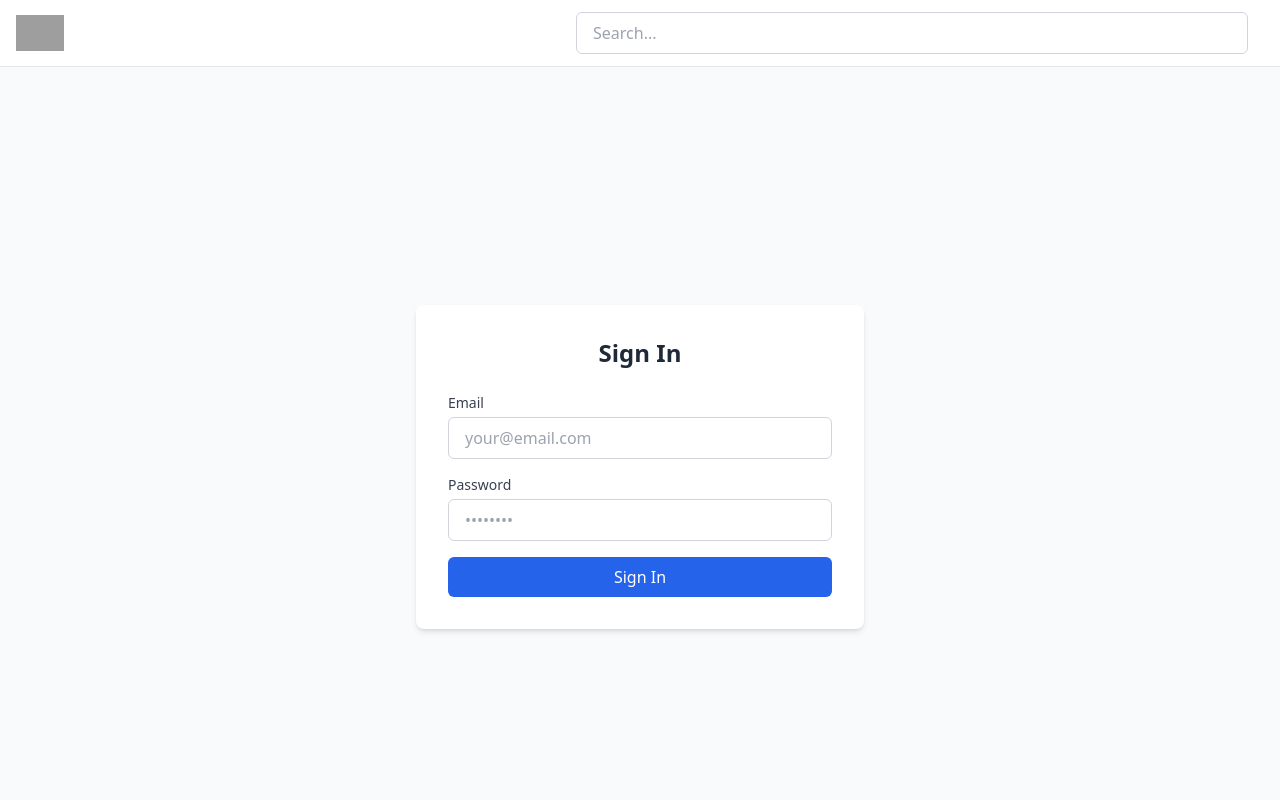
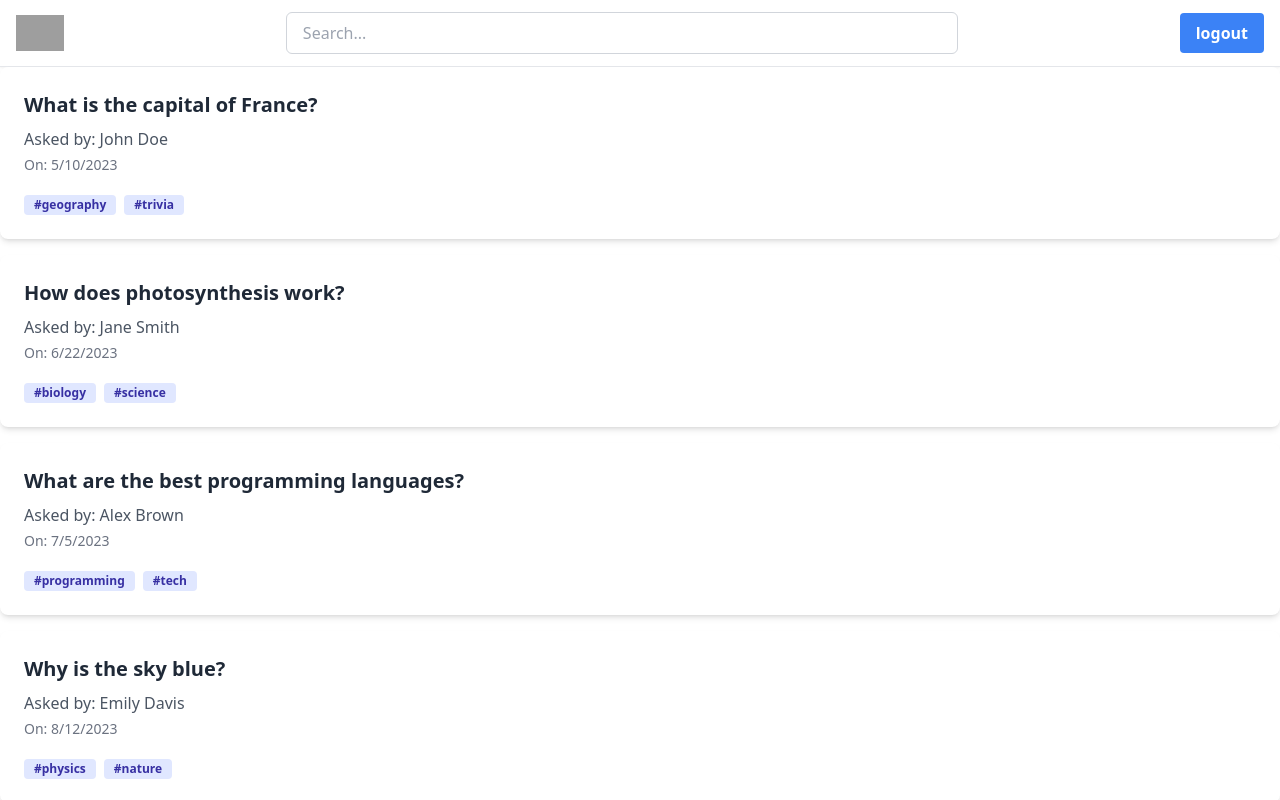
Before and after one commit to Aerik777/StackOverflow-clone-MERN, a React (Create React App) app: page / in a window 1280 px wide. Shown: the top 800 px of the page. Built offline with nearby package versions, Linux system fonts and the light colour scheme; grey boxes are pictures that could not be loaded.

Commit message:
second commit

```diff
--- a/src/App.jsx
+++ b/src/App.jsx
@@ -1,7 +1,7 @@
 import React from 'react';
 import Header from './components/Header';
+import Footer from './components/Footer';
 import Main from './components/Main/Main';
-import Footer from './components/Footer';
 
 
 
@@ -9,7 +9,7 @@ const App = () => {
   return (
     <>
       <Header />
-      <Main/>
+      <Main />
       <Footer/>
     </>
   )
--- /dev/null
+++ b/src/common/Button.jsx
@@ -0,0 +1,7 @@
+export default function Button({children, onClick}) {
+    return (
+        <button onClick={onClick} className="bg-blue-500 text-white font-semibold py-2 px-4 rounded hover:bg-blue-600 transition duration-200">
+        {children}
+        </button>
+    );
+}
--- /dev/null
+++ b/src/common/Card.jsx
@@ -0,0 +1,16 @@
+export default function Card({ question, creator, createdDate, tags }) {
+  return (
+    <div className="bg-white shadow-md rounded-lg p-6 mb-4">
+      <h2 className="text-xl font-semibold text-gray-800">{question}</h2>
+      <p className="text-gray-600 mt-2">Asked by: {creator}</p>
+      <p className="text-gray-500 text-sm mt-1">On: {new Date(createdDate).toLocaleDateString()}</p>
+      <div className="mt-4">
+        {tags.map((tag, index) => (
+          <span key={index} className="inline-block bg-indigo-100 text-indigo-800 text-xs font-semibold mr-2 px-2.5 py-0.5 rounded">
+            #{tag}
+          </span>
+        ))}
+      </div>
+    </div>
+  );
+}
--- a/src/components/Header.jsx
+++ b/src/components/Header.jsx
@@ -1,6 +1,25 @@
-import React from 'react';
+import React, { use, useEffect, useState } from 'react';
+import Button from '../common/Button';
+
+
+
 
 const Header = () => {
+  // State to manage the button status
+  const [status, setStatus] = useState(true);
+
+  useEffect(() => {
+    // This effect runs once when the component mounts
+    console.log("Header component mounted");
+  }, []);
+
+  // Function to toggle the button status
+  const toggleStatus = () => {
+    setStatus(!status);
+  };
+
+
+
   return (
     <header className="flex items-center justify-between px-4 py-3 bg-white shadow-sm border-b border-gray-200">
       <div className="flex items-center space-x-4">
@@ -18,7 +37,12 @@ const Header = () => {
           className="w-full px-4 py-2 border border-gray-300 rounded-md focus:outline-none focus:ring-2 focus:ring-blue-500 focus:border-transparent"
         />
       </div>
+
+      <Button  onClick={toggleStatus}>
+        {status? 'logout' : 'login'}
+      </Button>
     </header>
+
   );
 };
 
--- a/src/components/Main/Main.jsx
+++ b/src/components/Main/Main.jsx
@@ -1,12 +1,47 @@
+import { use, useEffect, useState } from "react";
 import Login from "./Login";
 import Register from "./Register";
+import mockQuestions from "../../data/mockQuestions";
+import Card from "../../common/Card";
 
 
 export default function Main() {
-    return (
+
+    // const [count, setCount] = useState(0);
+
+    const [questions, setQuestions] = useState([]);
+
+    useEffect(() => {
+        setQuestions(mockQuestions);
+    }, []);
+
+    // const handleONClick = () => {
+    //     setCount(count +1 );
+    // };
+
+    // useEffect(() => {
+    //     console.log("Component mutated");
+    // }, []);
+
+    // useEffect(() => {
+    //     console.log("Updated count:", count);
+    // }, [count]);
+
+    // useEffect(() => {
+    //     console.log("Rendered Successfully");
+    // })
+
+        return (
         <>
-        <Login />
+
+        {/* <Login />
         <Register />
+         <p>Count: {count}</p>
+        <button onClick={handleONClick}>Increment</button> */}
+
+        {questions.map((question) => {
+            return (<Card key={question.id} {...question} />  )
+        })}
         </>
     );
 }
--- /dev/null
+++ b/src/data/mockQuestions.js
@@ -0,0 +1,40 @@
+const mockQuestions =
+[
+  {
+    "id": 1,
+    "question": "What is the capital of France?",
+    "creator": "John Doe",
+    "createdDate": "2023-05-10T09:15:00",
+    "tags": ["geography", "trivia"]
+  },
+  {
+    "id": 2,
+    "question": "How does photosynthesis work?",
+    "creator": "Jane Smith",
+    "createdDate": "2023-06-22T14:30:00",
+    "tags": ["biology", "science"]
+  },
+  {
+    "id": 3,
+    "question": "What are the best programming languages?",
+    "creator": "Alex Brown",
+    "createdDate": "2023-07-05T11:45:00",
+    "tags": ["programming", "tech"]
+  },
+  {
+    "id": 4,
+    "question": "Why is the sky blue?",
+    "creator": "Emily Davis",
+    "createdDate": "2023-08-12T16:20:00",
+    "tags": ["physics", "nature"]
+  },
+  {
+    "id": 5,
+    "question": "How to learn machine learning effectively?",
+    "creator": "Mike Wilson",
+    "createdDate": "2023-09-18T10:10:00",
+    "tags": ["AI", "programming", "education"]
+  }
+];
+
+export default mockQuestions;
```
